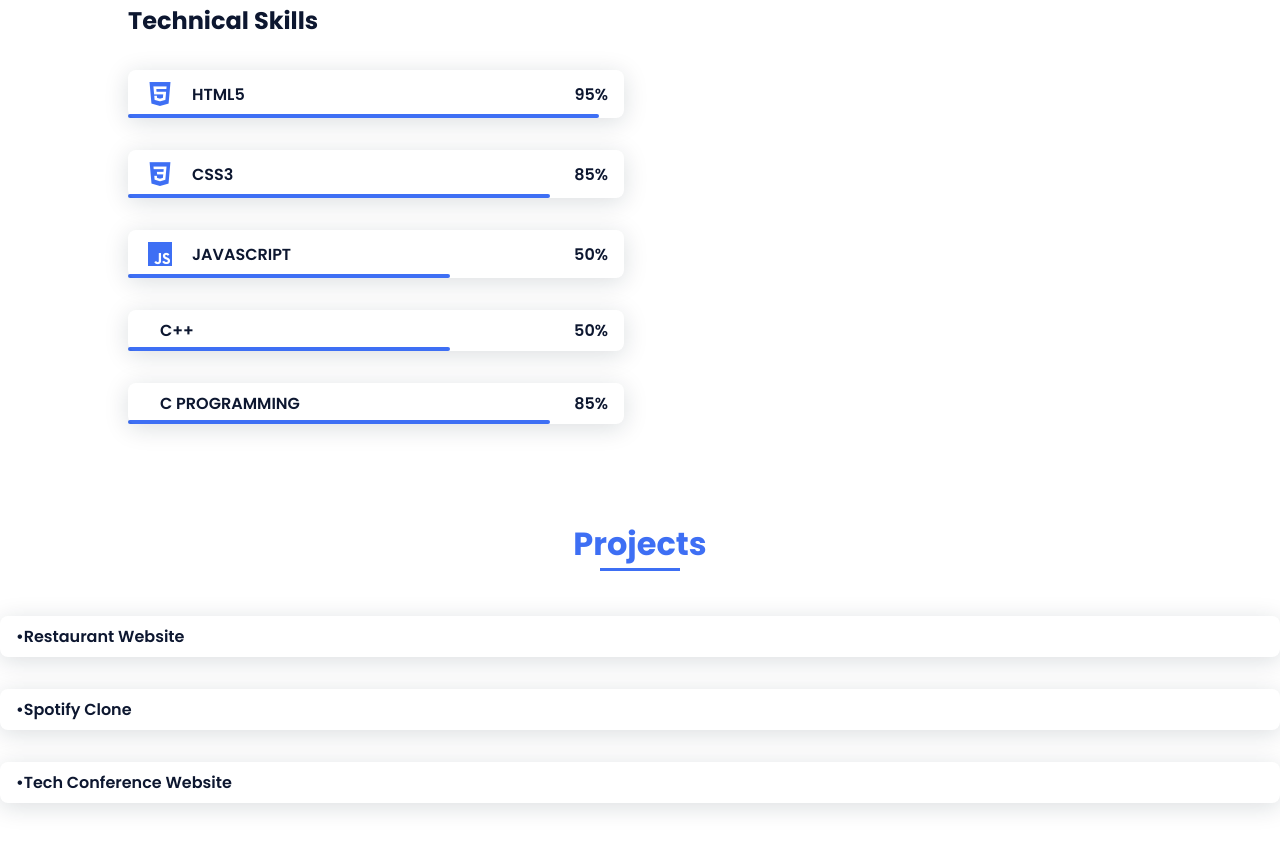
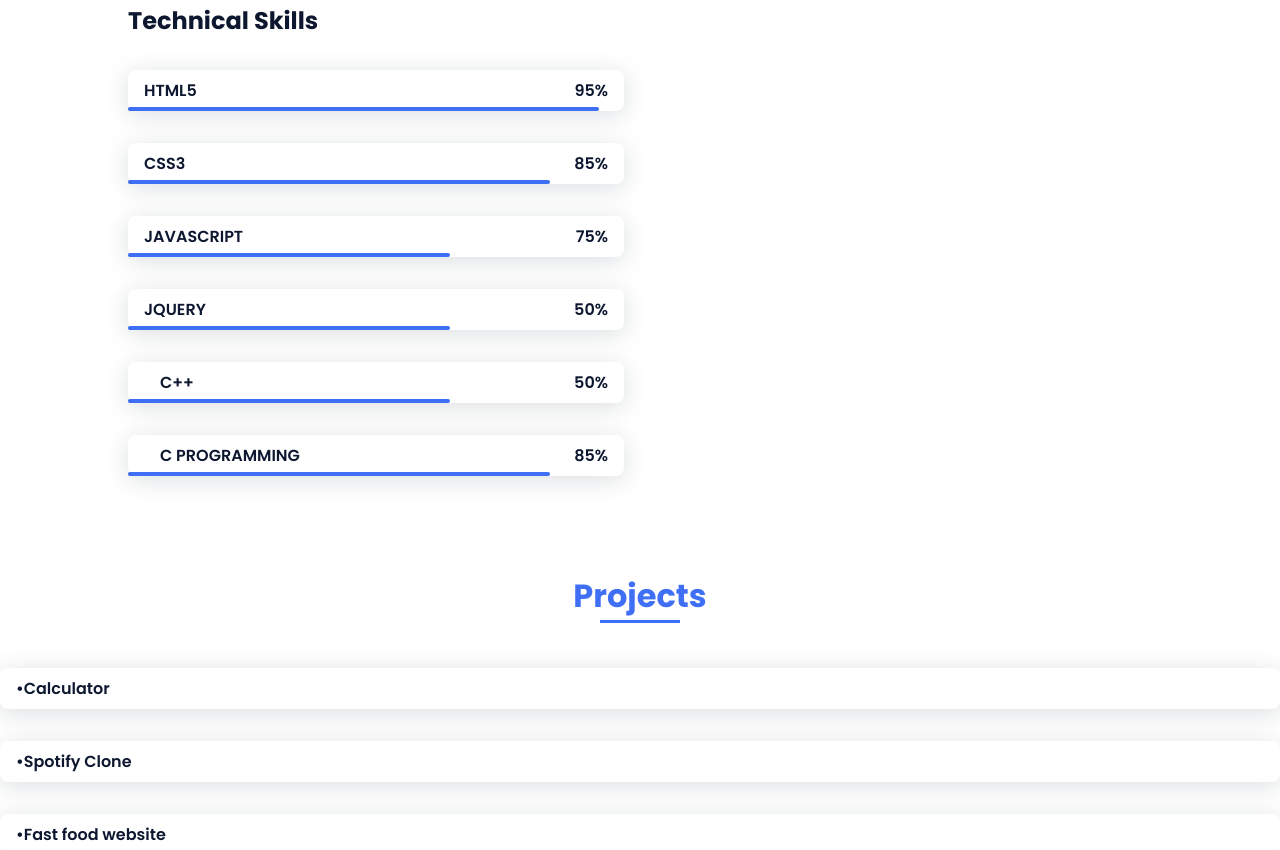
Before and after one commit to Sandeepkumargond/PORTFOLIO, a plain HTML site: page index.html in a window 1280 px wide. Shown: the part 1420-2270 px from the top of the page. Drawn offline with nearby package versions, Linux system fonts and the light colour scheme.

Commit message:
Update index.html

```diff
--- a/index.html
+++ b/index.html
@@ -44,7 +44,7 @@
                 <h1 class="home__title">Hi,<br>I'am <span class="home__title-color">Sandeep</span><br> Web Developer
                 </h1>
 
-                <a href="#" class="button">Contact</a>
+                <a href="assets/img/SANDEEP 2306193.pdf" target="_blank" class="button">Contact</a>
             </div>
 
             <div class="home__social">
@@ -90,7 +90,6 @@
                     <p class="skills__text">
                     <div class="skills__data">
                         <div class="skills__names">
-                            <i class='bx bxl-html5 skills__icon'></i>
                             <span class="skills__name">HTML5</span>
                         </div>
                         <div class="skills__bar skills__html">
@@ -102,7 +101,6 @@
                     </div>
                     <div class="skills__data">
                         <div class="skills__names">
-                            <i class='bx bxl-css3 skills__icon'></i>
                             <span class="skills__name">CSS3</span>
                         </div>
                         <div class="skills__bar skills__css">
@@ -114,8 +112,19 @@
                     </div>
                     <div class="skills__data">
                         <div class="skills__names">
-                            <i class='bx bxl-javascript skills__icon'></i>
                             <span class="skills__name">JAVASCRIPT</span>
+                        </div>
+                        <div class="skills__bar skills__js">
+
+                        </div>
+                        <div>
+                            <span class="skills__percentage">75%</span>
+                        </div>
+                    </div>
+                    <div class="skills__data">
+                        <div class="skills__names">
+
+                            <span class="skills__name">JQUERY</span>
                         </div>
                         <div class="skills__bar skills__js">
 
@@ -123,9 +132,8 @@
                         <div>
                             <span class="skills__percentage">50%</span>
                         </div>
+                    </div>
 
-
-                    </div>
                     <div class="skills__data">
                         <div class="skills__names">
                             <i class='bx bxl-cpp skills__icon'></i>
@@ -150,7 +158,7 @@
                             <span class="skills__percentage">85%</span>
                         </div>
                     </div>
-
+                </div>
 
             </div>
         </section>
@@ -161,13 +169,13 @@
         </section>
         <h2 class="section-title">Projects</h2>
         <div class="skills__data">
-             <span class="skills__name">•Restaurant Website </span>
+            <span class="skills__name">•Calculator</span>
         </div>
         <div class="skills__data">
             <span class="skills__name">•Spotify Clone </span>
         </div>
         <div class="skills__data">
-                <span class="skills__name">•Tech Conference Website</span>
+            <span class="skills__name">•Fast food website</span>
         </div>
 
 
```
Lines whose indentation alone changed are shown as unchanged.
